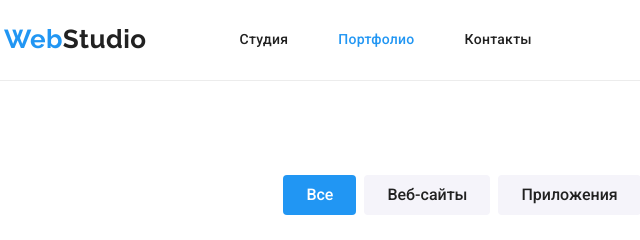
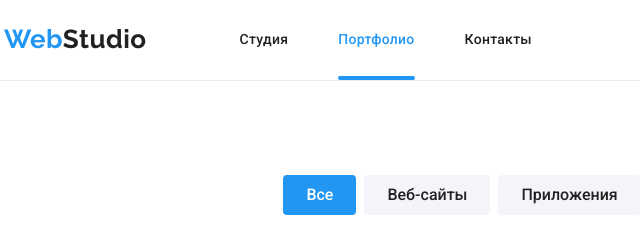
Before and after one commit to mvxseeds/goit-markup-hw-05, a plain HTML site: page portfolio.html in a window 1280 px wide. Shown: the top 240 px of the page, 51-691 px from the left. Drawn offline with nearby package versions, Linux system fonts and the light colour scheme.

Commit message:
Current link underline added

```diff
--- a/css/styles.css
+++ b/css/styles.css
@@ -60,6 +60,23 @@ address {
 .contacts .contact.link:focus .icon-contact {
   color: var(--accent);
   fill: var(--accent);
+}
+
+.site-nav .link.current {
+  position: relative;
+}
+
+.site-nav .link.current::after {
+  position: absolute;
+
+  content: "";
+  bottom: 0;
+  left: 0;
+  height: 4px;
+  width: 100%;
+
+  border-radius: 2px;
+  background-color: var(--accent);
 }
 
 .contacts .link {
```
